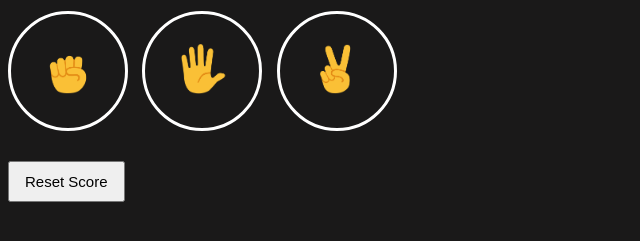
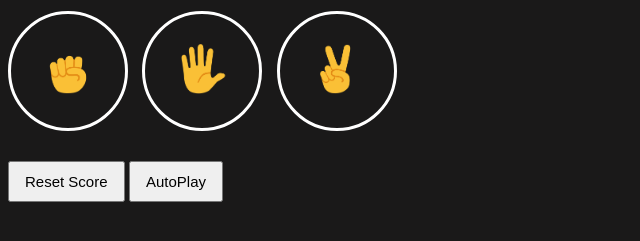
Before and after one commit to SanthoshShreeram/rock-paper-scissors, a plain HTML site: page index.html in a window 1280 px wide. Shown: the part 79-320 px from the top of the page, without its empty margins (0-640 px from the left). Drawn offline with Linux system fonts and the light colour scheme.

Commit message:
add autoplay

```diff
--- a/index.html
+++ b/index.html
@@ -23,7 +23,8 @@
         cursor: pointer;
         margin-top: 10px;
       }
-      .reset-btn {
+      .reset-btn,
+      .autoplay-btn {
         font-size: 15px;
         padding: 10px 15px;
         cursor: pointer;
@@ -62,7 +63,7 @@
       score.losses = 0;
       score.ties = 0;
       localStorage.removeItem('score');
-      updateScoreElement();
+      // updateScoreElement();
       document.querySelector('.js-score').innerHTML = '';
       document.querySelector('.js-result').innerHTML = '';
       document.querySelector('.js-show-moves').innerHTML = '';"
@@ -70,6 +71,7 @@
     >
       Reset Score
     </button>
+    <button class="autoplay-btn" onclick="autoplay()">AutoPlay</button>
     <script>
       let score = JSON.parse(localStorage.getItem("score")) || {
         wins: 0,
@@ -88,9 +90,28 @@
         }
         return computerMove;
       }
+
+      let intervalID;
+      let isAutoPlay = false;
+
+      function autoplay() {
+        // console.log(isAutoPlay);
+
+        if (!isAutoPlay) {
+          intervalID = setInterval(function () {
+            const playerMove = pickComputerMove();
+            playGame(playerMove);
+          }, 1000);
+          isAutoPlay = true;
+        } else {
+          clearInterval(intervalID);
+          isAutoPlay = false;
+        }
+      }
+
       function playGame(playerMove) {
         const computerMove = pickComputerMove();
-        console.log(playerMove);
+        // console.log(playerMove);
 
         let result = "";
         if (playerMove === "rock") {
@@ -128,11 +149,11 @@
         }
         updateScoreElement(result, computerMove, playerMove);
         localStorage.setItem("score", JSON.stringify(score));
-        console.log(score);
+        // console.log(score);
       }
 
       function updateScoreElement(result, computerMove, playerMove) {
-        console.log(playerMove);
+        // console.log(playerMove);
 
         document.querySelector(
           ".js-score"
```
